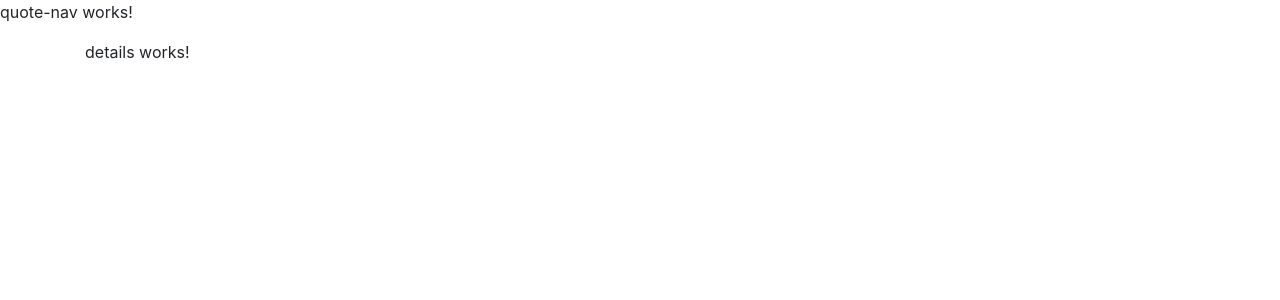
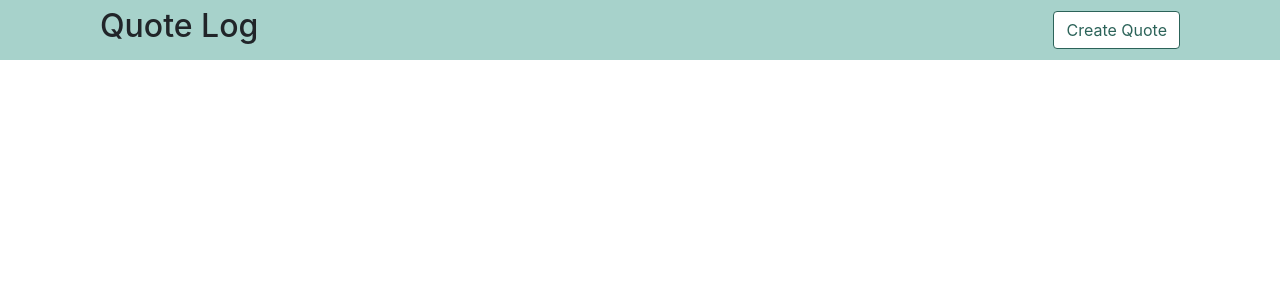
Before and after one commit to joshuaiyumva/quotes, an Angular app: page / in a window 1280 px wide. Shown: the top 300 px of the page. Built offline with nearby package versions, Linux system fonts and the light colour scheme.

Commit message:
add navigation bar

```diff
--- a/src/app/app.module.ts
+++ b/src/app/app.module.ts
@@ -4,7 +4,6 @@ import { FormsModule } from '@angular/forms';
 
 import { AppRoutingModule } from './app-routing.module';
 import { AppComponent } from './app.component';
-import { QuoteComponent } from './quote/quote.component';
 import { QuoteNavComponent } from './quote-nav/quote-nav.component';
 import { DetailsComponent } from './details/details.component';
 import { QuoteFormComponent } from './quote-form/quote-form.component';
@@ -12,7 +11,6 @@ import { QuoteFormComponent } from './quote-form/quote-form.component';
 @NgModule({
   declarations: [
     AppComponent,
-    QuoteComponent,
     QuoteNavComponent,
     DetailsComponent,
     QuoteFormComponent
--- a/src/app/quote-nav/quote-nav.component.css
+++ b/src/app/quote-nav/quote-nav.component.css
@@ -0,0 +1,18 @@
+.navbar {
+  height: 60px;
+  width: 100%;
+  position: fixed;
+  z-index: 1;
+  background-color: #A7D2CB;
+  border-radius: 0px;
+  padding: 0px 100px;
+  display: flex;
+  justify-content: space-between;
+  align-items: center;
+  box-sizing: border-box;
+}
+.btn{
+    background-color: white;
+    color: #2c6359;
+    border-color: #2c6359;
+}
--- a/src/app/quote-nav/quote-nav.component.html
+++ b/src/app/quote-nav/quote-nav.component.html
@@ -1 +1,6 @@
-<p>quote-nav works!</p>
+<nav class="navbar">
+  <h2 id="logo">Quote Log</h2>
+  <div>
+    <button class="btn btn-success">Create Quote</button>
+  </div>
+</nav>
--- a/src/app/quote/quote.component.html
+++ /dev/null
@@ -1 +0,0 @@
-<p>quote works!</p>
--- a/src/app/quote/quote.component.ts
+++ /dev/null
@@ -1,15 +0,0 @@
-import { Component, OnInit } from '@angular/core';
-
-@Component({
-  selector: 'app-quote',
-  templateUrl: './quote.component.html',
-  styleUrls: ['./quote.component.css']
-})
-export class QuoteComponent implements OnInit {
-
-  constructor() { }
-
-  ngOnInit(): void {
-  }
-
-}
--- a/src/styles.css
+++ b/src/styles.css
@@ -1,2 +1,8 @@
 /* You can add global styles to this file, and also import other style files */
 @import 'bootstrap/dist/css/bootstrap.css' ;
+/* body{
+    background-image: url();
+    background-position: center;
+    background-repeat: no-repeat;
+    background-size: cover;
+} */
```
Also changed, not shown: src/app/quote/quote.component.css (deleted), 1 other file (tests, documents, lock files or other folders).
